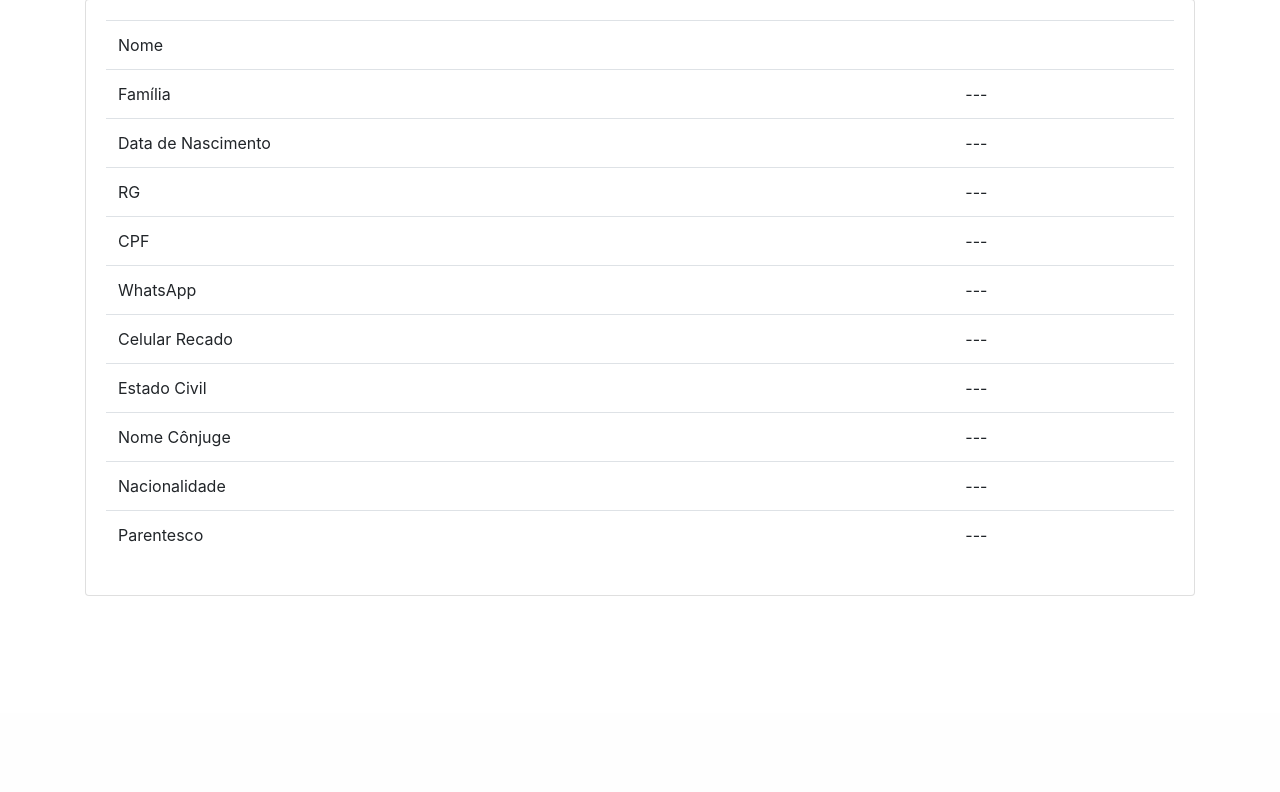
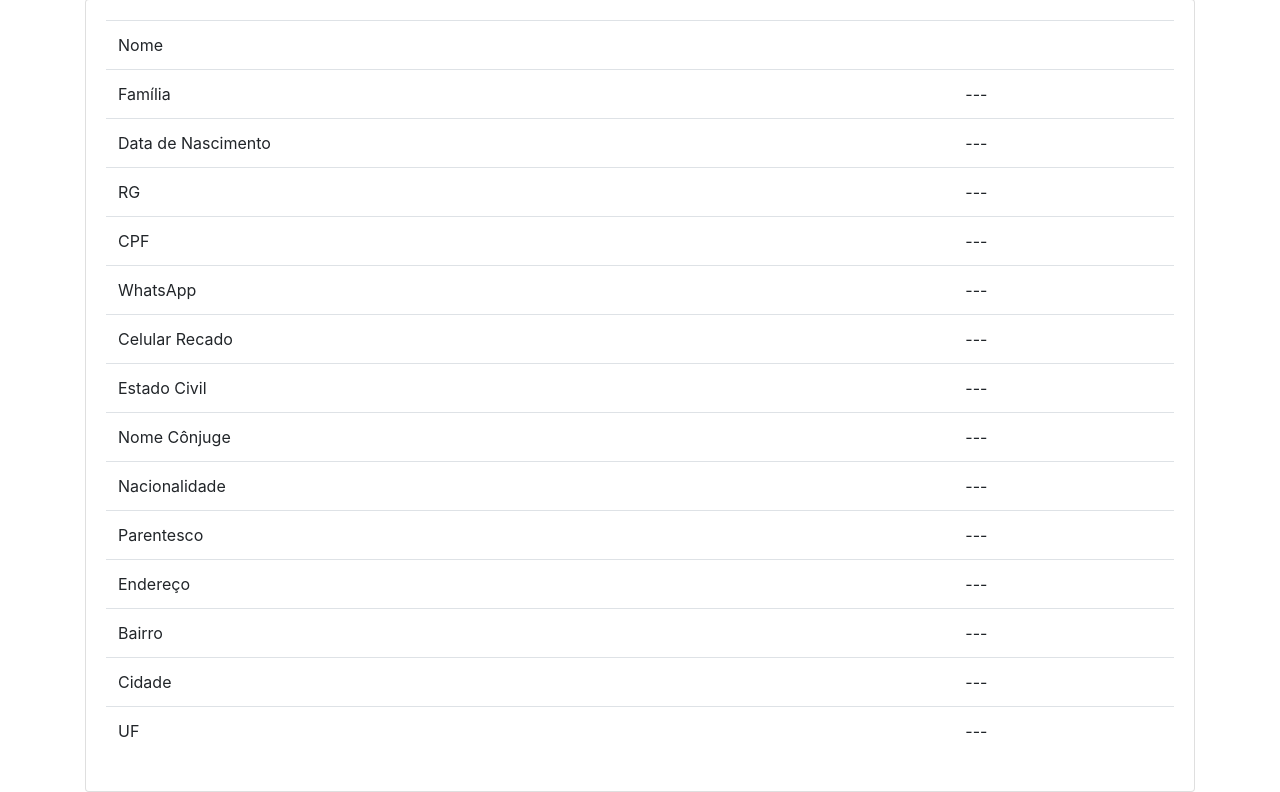
Before and after one commit to klauvital2021/SGWC, a Django app: template backend/crm/templates/crm/responsavel_detail.html in a window 1280 px wide. Shown: the part 87-879 px from the top of the page. Before the commit the page ends 683 px from the top, so only its background shows below. Run offline with Django 4.2, Linux system fonts and the light colour scheme; the template is opened without the code that fills it, so the values that code supplies are empty; some libraries are stand-ins or nearby versions.

Commit message:
Adiciona mais campos nos detalhes do Responsavel. close #40

```diff
--- a/backend/crm/templates/crm/familia_detail.html
+++ b/backend/crm/templates/crm/familia_detail.html
@@ -15,14 +15,17 @@
               <td>Endereço</td>
               <td>{{ object.endereco|default:"---" }}</td>
             </tr>
+
             <tr>
               <td>Bairro</td>
               <td>{{ object.bairro|default:"---" }}</td>
             </tr>
+
             <tr>
               <td>Cidade</td>
               <td>{{ object.cidade|default:"---" }}</td>
             </tr>
+
             <tr>
               <td>UF</td>
               <td>{{ object.get_uf_display|default:"---" }}</td>
--- a/backend/crm/templates/crm/responsavel_detail.html
+++ b/backend/crm/templates/crm/responsavel_detail.html
@@ -61,6 +61,26 @@
               <td>{{ object.parentesco_do_responsavel|default:"---" }}</td>
             </tr>
 
+            <tr>
+              <td>Endereço</td>
+              <td>{{ object.endereco|default:"---" }}</td>
+            </tr>
+
+            <tr>
+              <td>Bairro</td>
+              <td>{{ object.bairro|default:"---" }}</td>
+            </tr>
+
+            <tr>
+              <td>Cidade</td>
+              <td>{{ object.cidade|default:"---" }}</td>
+            </tr>
+
+            <tr>
+              <td>UF</td>
+              <td>{{ object.get_uf_display|default:"---" }}</td>
+            </tr>
+
           </tbody>
         </table>
       </div>
```
